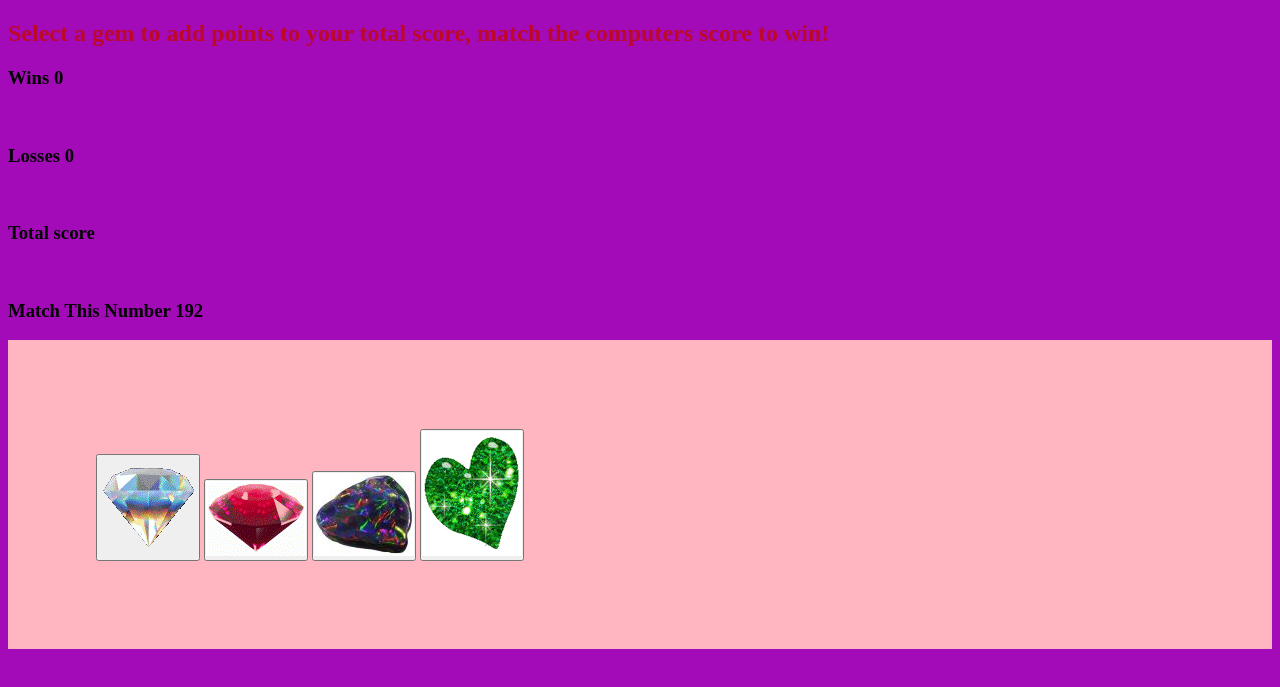
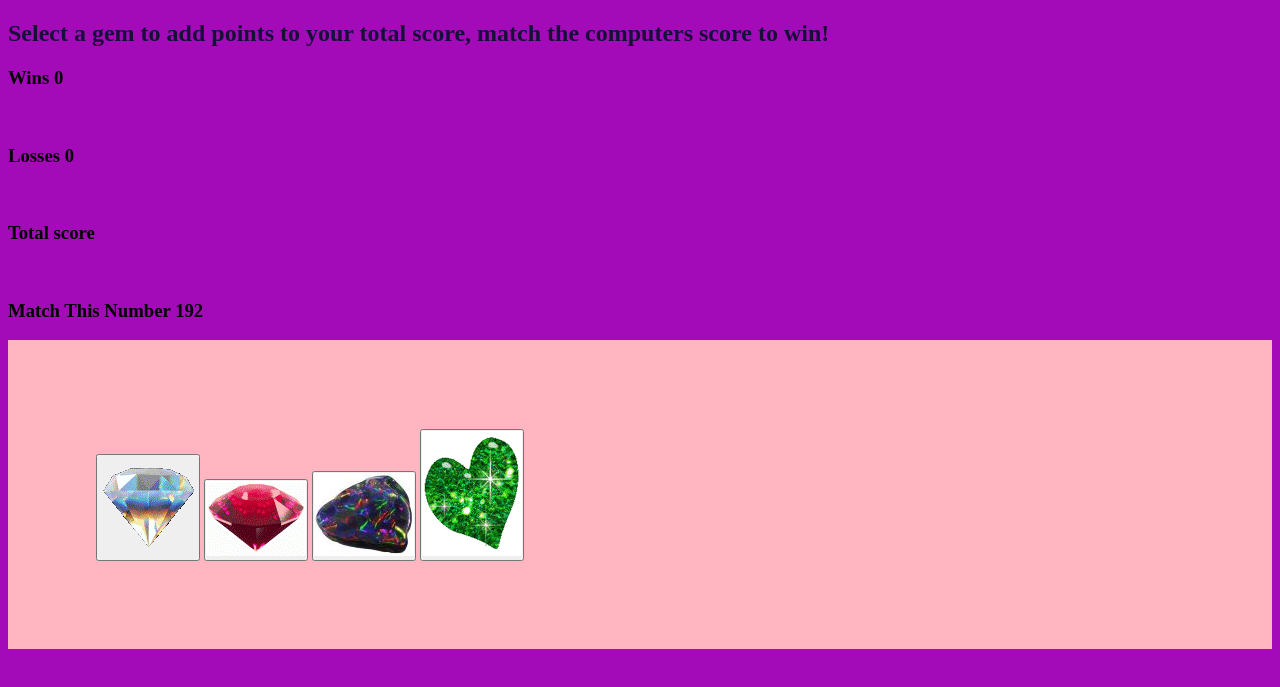
Before and after one commit to BarbieDoLLxo/unit-4-game, a plain HTML site: page index.html in a window 1280 px wide. Shown: the part 113-800 px from the top of the page. Drawn offline with nearby package versions, Linux system fonts and the light colour scheme.

Commit message:
HW4-final

```diff
--- a/assets/css/style.css
+++ b/assets/css/style.css
@@ -8,7 +8,7 @@ color: rgb(43, 226, 104);
 }
 
 h2 {
-color: rgb(189, 8, 39)
+color: rgb(22, 15, 56)
 }
 
 
```
